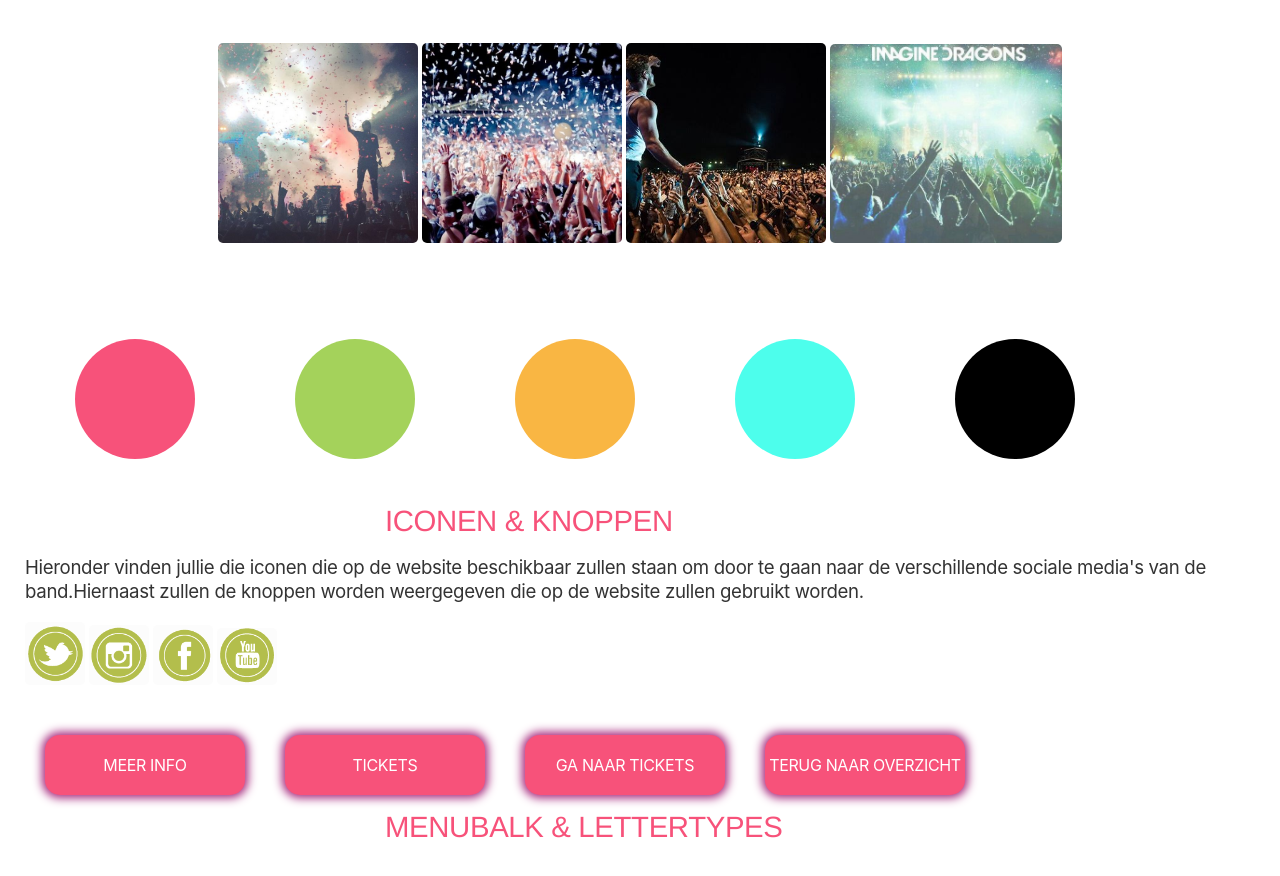
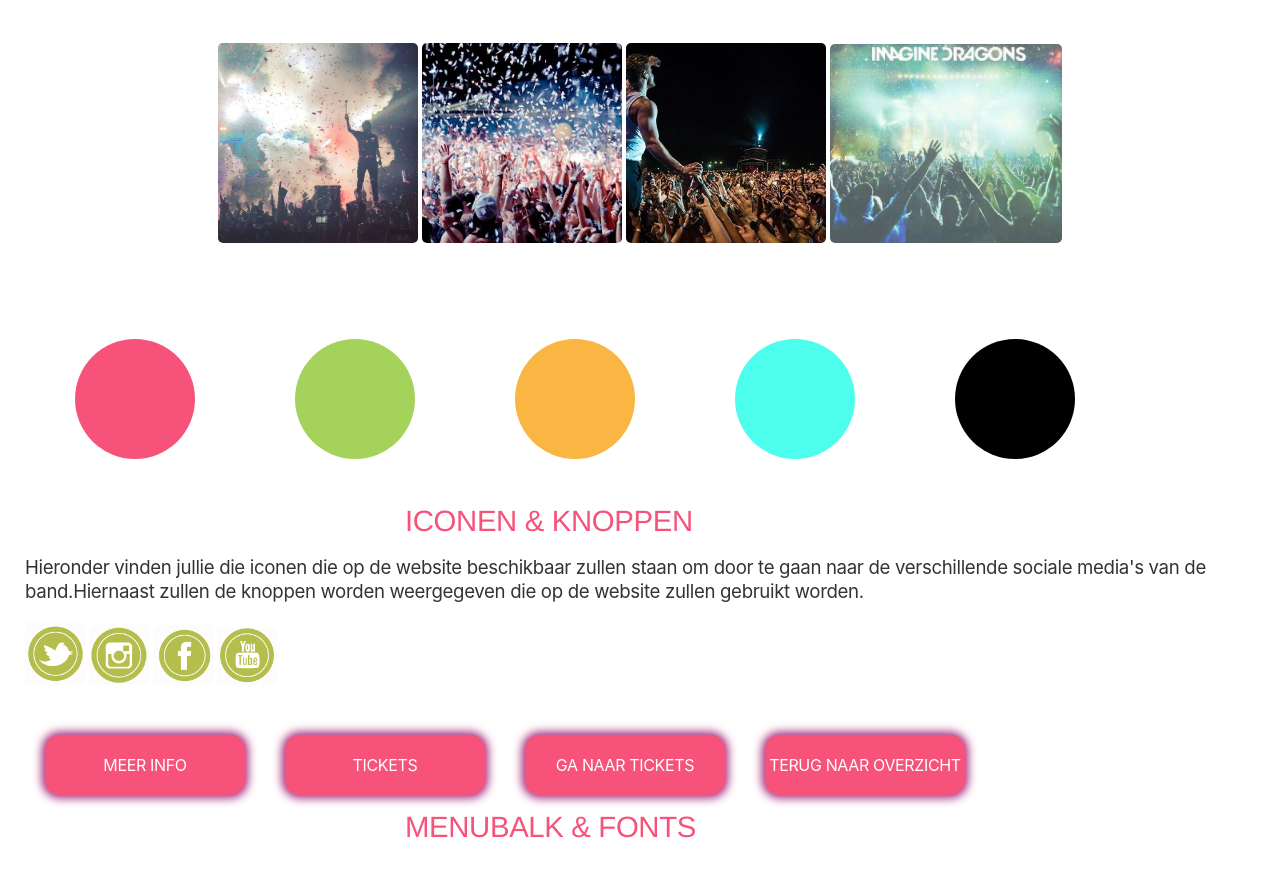
Before and after one commit to melaprov/1718-nmd1, a plain HTML site: page 1718-nmd1-eo-melaprov-master/pages/styleguide.html in a window 1280 px wide. Shown: the part 824-1700 px from the top of the page. Drawn offline with nearby package versions, Linux system fonts and the light colour scheme.

Commit message:
NMD LAST

```diff
--- a/1718-nmd1-eo-melaprov-master/pages/css/pages.css
+++ b/1718-nmd1-eo-melaprov-master/pages/css/pages.css
@@ -238,7 +238,7 @@ h8{
     font-size: 22pt;
 font-style: bold;
 color:  #f7527a;
-padding:360px;
+padding:380px;
 
 }
 
--- a/1718-nmd1-eo-melaprov-master/pages/styleguide.html
+++ b/1718-nmd1-eo-melaprov-master/pages/styleguide.html
@@ -50,7 +50,7 @@
     <a href="###" class="button2">GA NAAR TICKETS</a>
     <a href="###" class="button3">TERUG NAAR OVERZICHT</a>
 
-<h8> MENUBALK & LETTERTYPES</h8>
+<h8> MENUBALK & FONTS</h8>
 
 
 </body>
```
Also changed, not shown: 1 other file.
